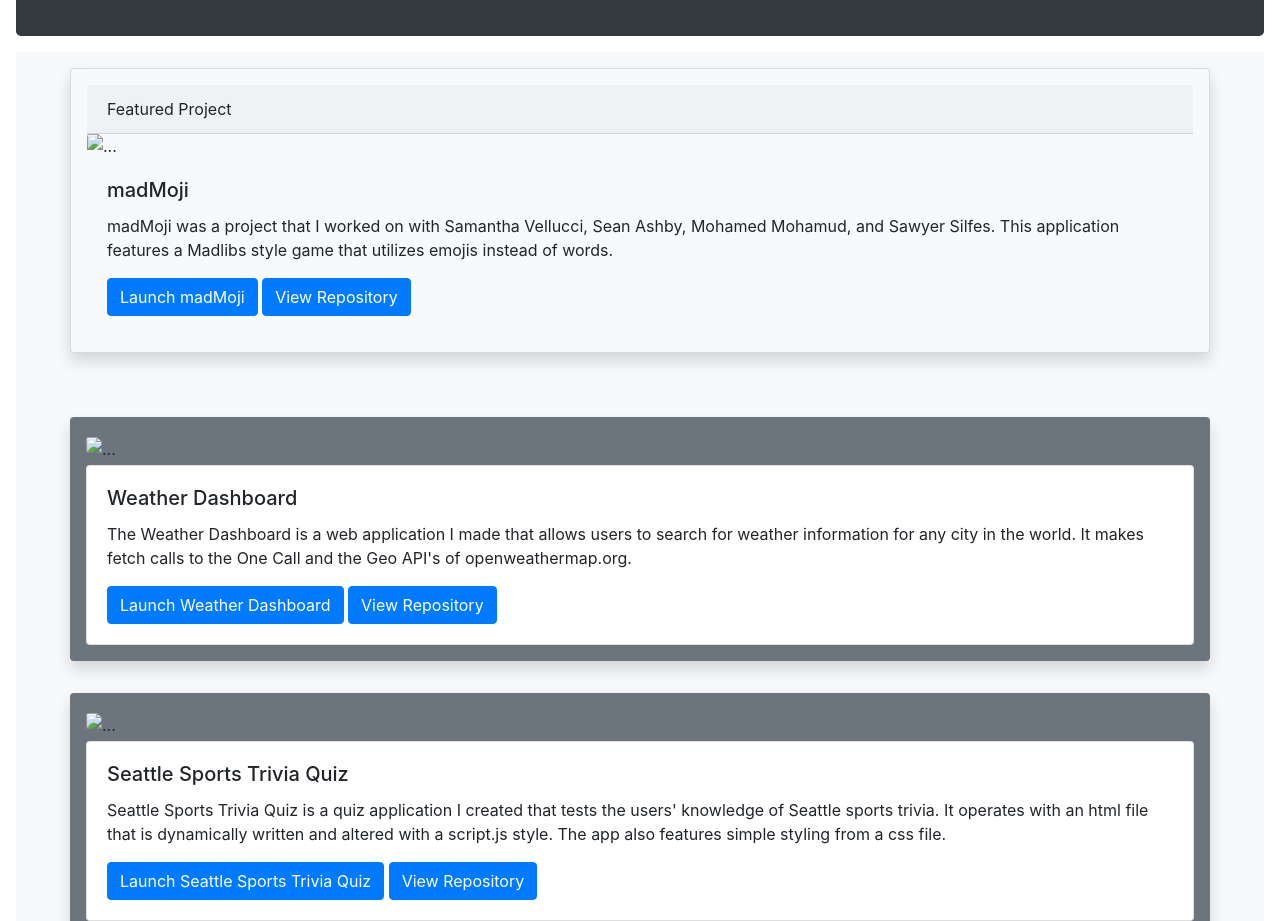
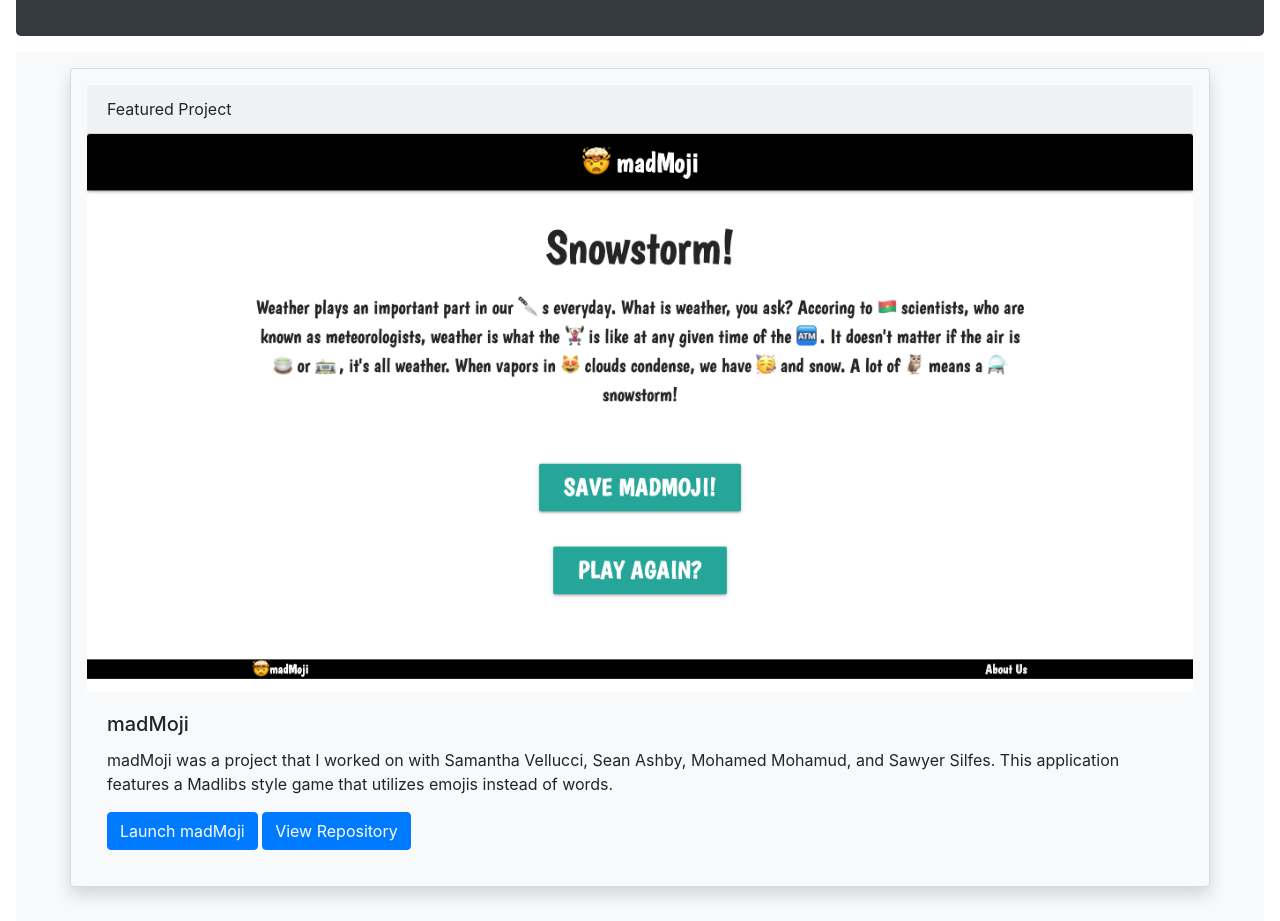
Before and after one commit to miringan/homework-week-8, a plain HTML site: page index.html in a window 1280 px wide. Shown: the part 540-1461 px from the top of the page. Drawn offline with nearby package versions, Linux system fonts and the light colour scheme.

Commit message:
updated links for screenshots

```diff
--- a/index.html
+++ b/index.html
@@ -64,7 +64,7 @@
         <div class="card-header">
           Featured Project
         </div>
-        <img src="./madmojiscreencap.png" class="card-img-top" alt="...">
+        <img src="./assets/madmojiscreencap.png" class="card-img-top" alt="...">
         <div class="card-body">
           <h5 class="card-title">madMoji</h5>
           <p class="card-text">madMoji was a project that I worked on with Samantha Vellucci, Sean Ashby, Mohamed Mohamud, and Sawyer Silfes. This application features a Madlibs style game that utilizes emojis instead of words.</p>
@@ -75,7 +75,7 @@
       <!-- Homework Examples -->
       <div class="row">
         <div id="weatherDashboard" class="container-md m-3 p-3 mx-auto border-0 border-primary rounded bg-secondary shadow">
-          <img src="./weatherdashboardscreencap.png" class="card-img-top m-1 mx-auto" alt="...">
+          <img src="./assets/weatherdashboardscreencap.png" class="card-img-top m-1 mx-auto" alt="...">
           <div class="card">
             <div class="card-body">
               <h5 class="card-title">Weather Dashboard</h5>
@@ -86,7 +86,7 @@
           </div>
         </div>
         <div id="seattleSportsQuiz" class="container-md m-3 p-3 mx-auto border-0 border-primary rounded bg-secondary shadow">
-          <img src="./seattlesportsquizscreencap.png" class="card-img-top m-1 mx-auto" alt="...">
+          <img src="./assets/seattlesportsquizscreencap.png" class="card-img-top m-1 mx-auto" alt="...">
           <div class="card">
             <div class="card-body">
               <h5 class="card-title">Seattle Sports Trivia Quiz</h5>
```
Also changed, not shown: package-lock.json (added), 1 other file.
